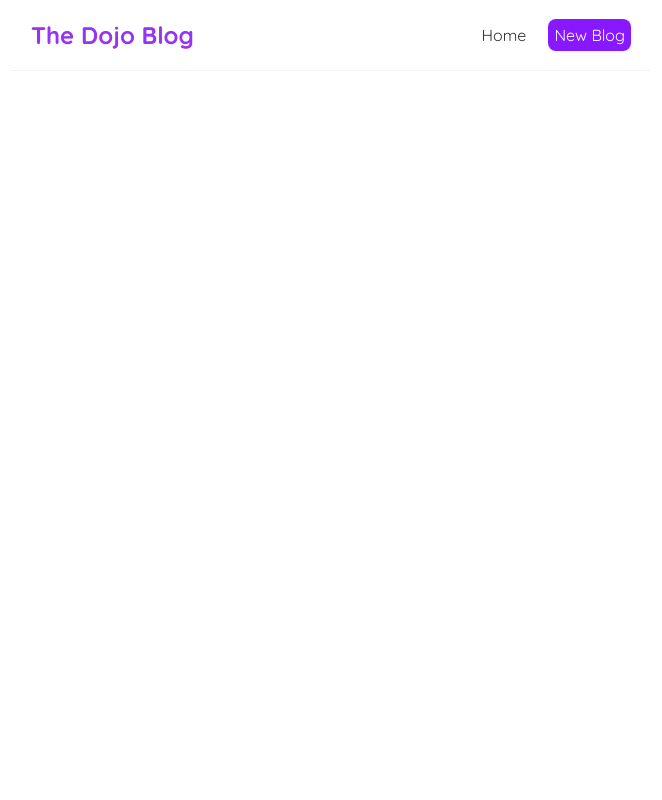
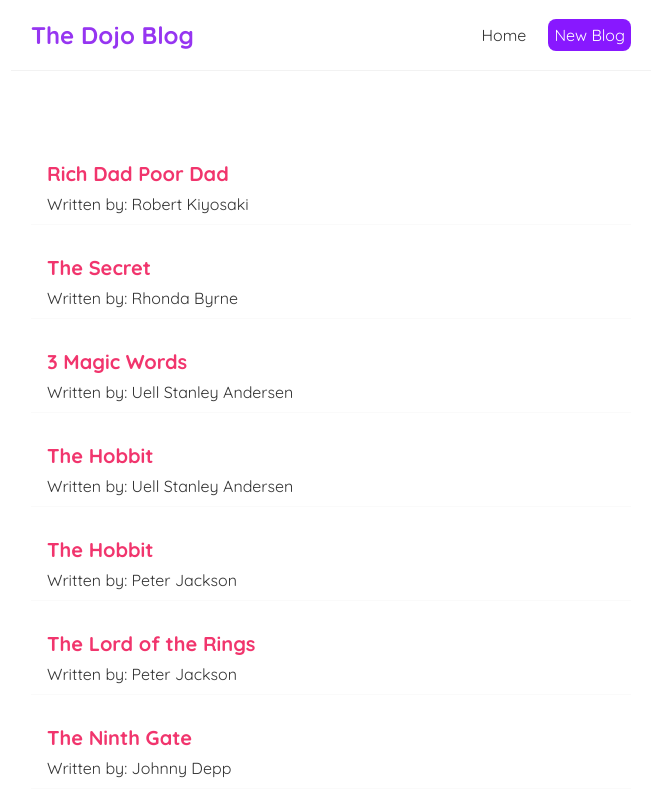
Before and after one commit to TorresjDev/Projects, a React (Create React App) app in the folder FrontEnd/react-pro/: page / in a window 1280 px wide. Shown: the top 800 px of the page, without its empty margins (309-971 px from the left). Built offline with nearby package versions, Linux system fonts and the light colour scheme; data requests are answered from the project's data file.

Commit message:
added files

```diff
--- a/FrontEnd/react-pro/package.json
+++ b/FrontEnd/react-pro/package.json
@@ -8,6 +8,7 @@
     "@testing-library/user-event": "^13.5.0",
     "react": "^18.2.0",
     "react-dom": "^18.2.0",
+    "react-router-dom": "^5.3.4",
     "react-scripts": "5.0.1",
     "web-vitals": "^2.1.4"
   },
--- a/FrontEnd/react-pro/src/App.js
+++ b/FrontEnd/react-pro/src/App.js
@@ -1,14 +1,26 @@
 import Navbar from "./Navbar";
+import Create from "./Create";
 import Home from "./Home";
+import { BrowserRouter as Router, Route, Switch } from "react-router-dom";
 
 function App() {
 	return (
-		<div className="App">
-			<Navbar />
-			<div className="content">
-				<Home />
+		<Router>
+			<div className="App">
+				<Navbar />
+				<div className="content">
+					<Switch>
+						<Route exact path="/">
+							<Home />
+						</Route>
+						<Route path="/create">
+							<Create />
+						</Route>
+						<Route path="/contact">Contact</Route>
+					</Switch>
+				</div>
 			</div>
-		</div>
+		</Router>
 	);
 }
 
--- a/FrontEnd/react-pro/src/BlogList.js
+++ b/FrontEnd/react-pro/src/BlogList.js
@@ -1,7 +1,4 @@
-const BlogList = ({ blogs, title, handleDelete }) => {
-	// const blogs = props.blogs;
-	// const title = props.title;
-	// console.log(props);
+const BlogList = ({ blogs, title }) => {
 	return (
 		<div className="bloglist">
 			<h2>{title}</h2>
@@ -9,7 +6,6 @@
 				<div className="blog-preview" key={blog.id}>
 					<h2>{blog.title}</h2>
 					<p>Written by: {blog.author}</p>
-					<button onClick={() => handleDelete(blog.id)}>delete</button>
 				</div>
 			))}
 		</div>
--- /dev/null
+++ b/FrontEnd/react-pro/src/Create.js
@@ -0,0 +1,9 @@
+const Create = () => {
+	return (
+		<div className="create">
+			<h2>Add a New Blog</h2>
+		</div>
+	);
+};
+
+export default Create;
--- a/FrontEnd/react-pro/src/Home.js
+++ b/FrontEnd/react-pro/src/Home.js
@@ -1,32 +1,18 @@
-import { useEffect } from "react";
-// import BlogList from "./BlogList";
+import BlogList from "./BlogList";
+import useFetch from "./useFetch";
 
 const Home = () => {
-	// const [blogs, setBlogs] = useState(null);
-
-	useEffect(() => {
-		fetch("http://localhost:8000/blogs")
-			.then((res) => {
-				return res.json();
-			})
-			.then((data) => {
-				console.log(data);
-			});
-	}, []);
-
-	// const handleDelete = (id) => {
-	// 	const newBlog = blogs.filter((blog) => blog.id !== id);
-	// 	setBlogs(newBlog);
-	// };
+	const {
+		error,
+		isPending,
+		data: blogs,
+	} = useFetch("http://localhost:8000/blogs");
 
 	return (
 		<div className="home">
-			{/* <BlogList blogs={blogs} title="All Blogs!" handleDelete={handleDelete} /> */}
-			{/* <BlogList
-				blogs={blogs.filter((blog) => blog.author === "Tony")}
-				title="Tony's Blogs!"
-				handleDelete={handleDelete}
-			/> */}
+			{error && <div>{error}</div>}
+			{isPending && <div>Loading...</div>}
+			{blogs && <BlogList blogs={blogs} />}
 		</div>
 	);
 };
--- a/FrontEnd/react-pro/src/Navbar.js
+++ b/FrontEnd/react-pro/src/Navbar.js
@@ -1,11 +1,13 @@
+import { Link } from "react-router-dom";
+
 const Navbar = () => {
 	return (
 		<nav className="navbar">
 			<h1>The Dojo Blog</h1>
 			<div className="links">
-				<a href="/">Home</a>
-				<a
-					href="/create"
+				<Link to="/">Home</Link>
+				<Link
+					to="/create"
 					style={{
 						color: "white",
 						backgroundColor: "#8818ff",
@@ -13,7 +15,7 @@
 					}}
 				>
 					New Blog
-				</a>
+				</Link>
 			</div>
 		</nav>
 	);
--- /dev/null
+++ b/FrontEnd/react-pro/src/useFetch.js
@@ -0,0 +1,43 @@
+import { useState, useEffect } from "react";
+
+const useFetch = (url) => {
+	const [data, setData] = useState(null);
+	const [isPending, setIsPending] = useState(true);
+	const [error, setError] = useState(null);
+
+	useEffect(() => {
+		const abortCont = new AbortController();
+
+		setTimeout(() => {
+			fetch(url, { signal: abortCont.signal })
+				.then((res) => {
+					if (!res.ok) {
+						// error coming back from server
+						throw Error("could not fetch the data for that resource");
+					}
+					return res.json();
+				})
+				.then((data) => {
+					setData(data);
+					setIsPending(false);
+					setError(null);
+				})
+				.catch((err) => {
+					if (err.name === "AbortError") {
+						console.log("fetch aborted");
+					} else {
+						// auto catches network / connection error
+						setIsPending(false);
+						setError(err.message);
+					}
+				});
+		}, 1000);
+
+		// abort the fetch
+		return () => abortCont.abort();
+	}, [url]);
+
+	return { data, isPending, error };
+};
+
+export default useFetch;
```
Also changed, not shown: 1 other file (tests, documents, lock files or other folders).
